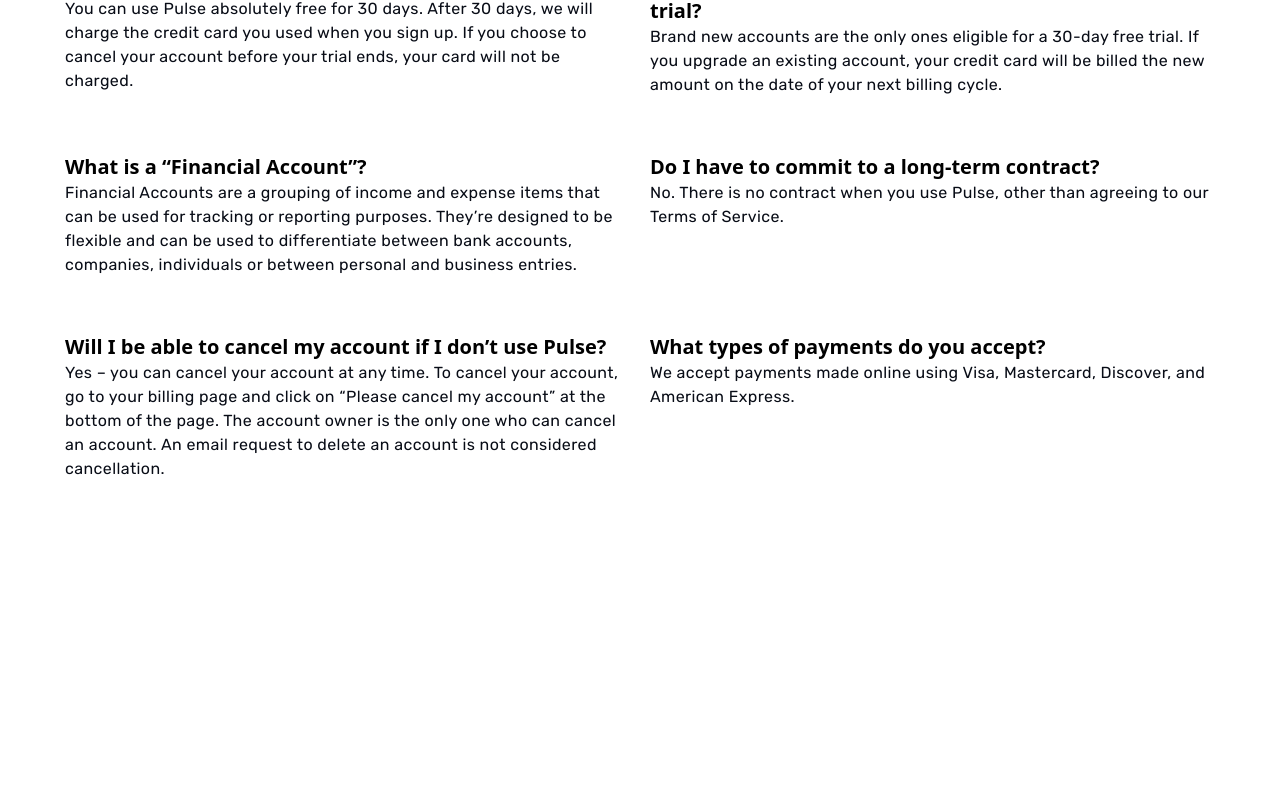
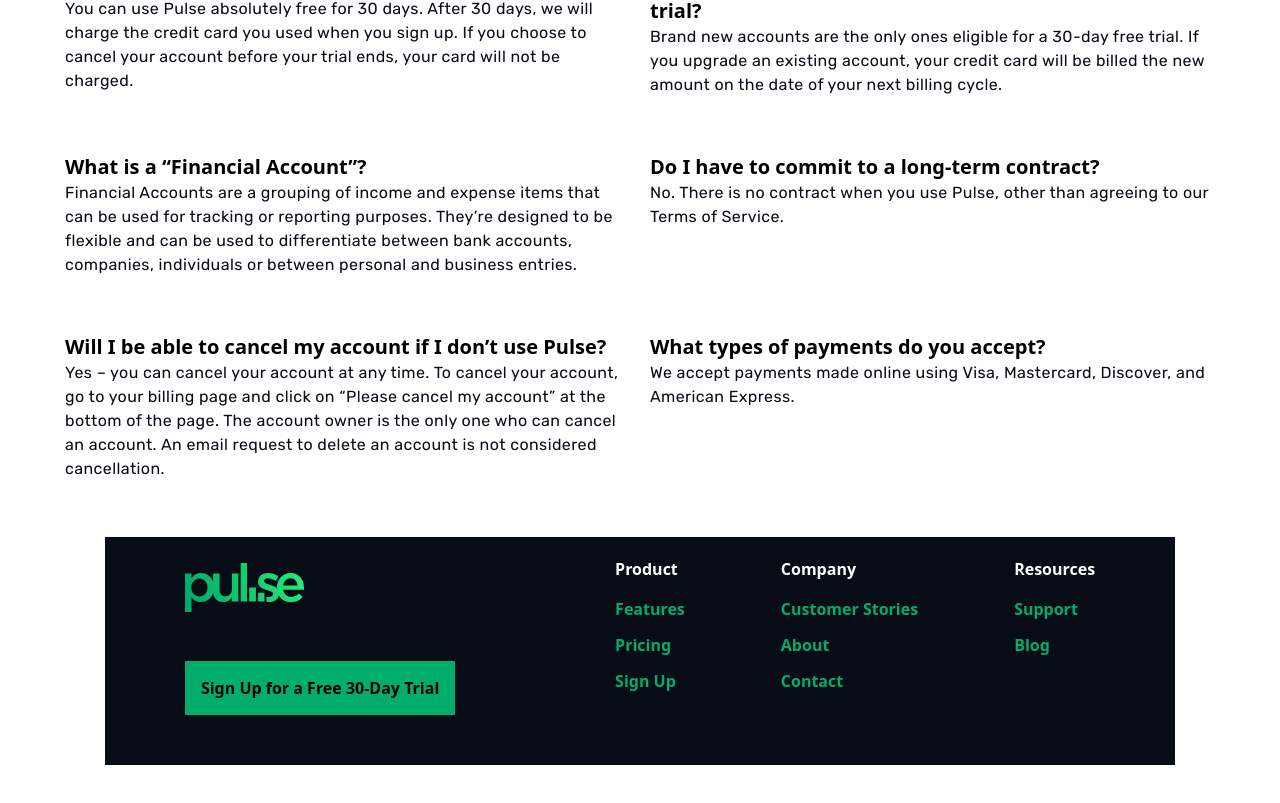
Before and after one commit to gaqlaxy/Level1, a React (Vite) app in the folder Pulse/: page / in a window 1280 px wide. Shown: the part 1296-2099 px from the top of the page. Before the commit the page ends 1833 px from the top, so only its background shows below. Built offline with nearby package versions, Linux system fonts and the light colour scheme.

Commit message:
modified footer

```diff
--- a/Pulse/src/Footer.jsx
+++ b/Pulse/src/Footer.jsx
@@ -3,7 +3,59 @@
 export default function Footer() {
   return (
     <>
-      <footer></footer>
+      <footer className="flex items-center justify-around m-10 bg-[#080c16] pb-10">
+        <div className="p-5">
+          <img src="/pulse-logo.svg" alt="" className="mb-16" />
+          <a
+            href=""
+            className="border p-4  bg-pulsegreen border-none font-bold"
+          >
+            Sign Up for a Free 30-Day Trial
+          </a>
+        </div>
+        <div className="flex p-5 text-white gap-24">
+          <div>
+            <ul>
+              <li className="font-bold mb-4">Product</li>
+              <li className="text-pulsegreen font-semibold mb-3 cursor-pointer hover:text-white transition-colors">
+                Features
+              </li>
+              <li className="text-pulsegreen font-semibold mb-3 cursor-pointer hover:text-white transition-colors">
+                Pricing
+              </li>
+              <li className="text-pulsegreen font-semibold cursor-pointer hover:text-white transition-colors">
+                Sign Up
+              </li>
+            </ul>
+          </div>
+          <div>
+            <ul>
+              <li className="font-bold mb-4">Company</li>
+
+              <li className="text-pulsegreen font-semibold mb-3 cursor-pointer hover:text-white transition-colors">
+                Customer Stories
+              </li>
+              <li className="text-pulsegreen font-semibold mb-3 cursor-pointer hover:text-white transition-colors">
+                About
+              </li>
+              <li className="text-pulsegreen font-semibold mb-3 cursor-pointer hover:text-white transition-colors">
+                Contact
+              </li>
+            </ul>
+          </div>
+          <div>
+            <ul>
+              <li className="font-bold mb-4">Resources</li>
+              <li className="text-pulsegreen font-semibold mb-3 cursor-pointer hover:text-white transition-colors">
+                Support
+              </li>
+              <li className="text-pulsegreen font-semibold mb-3 cursor-pointer hover:text-white transition-colors">
+                Blog
+              </li>
+            </ul>
+          </div>
+        </div>
+      </footer>
     </>
   );
 }
```
